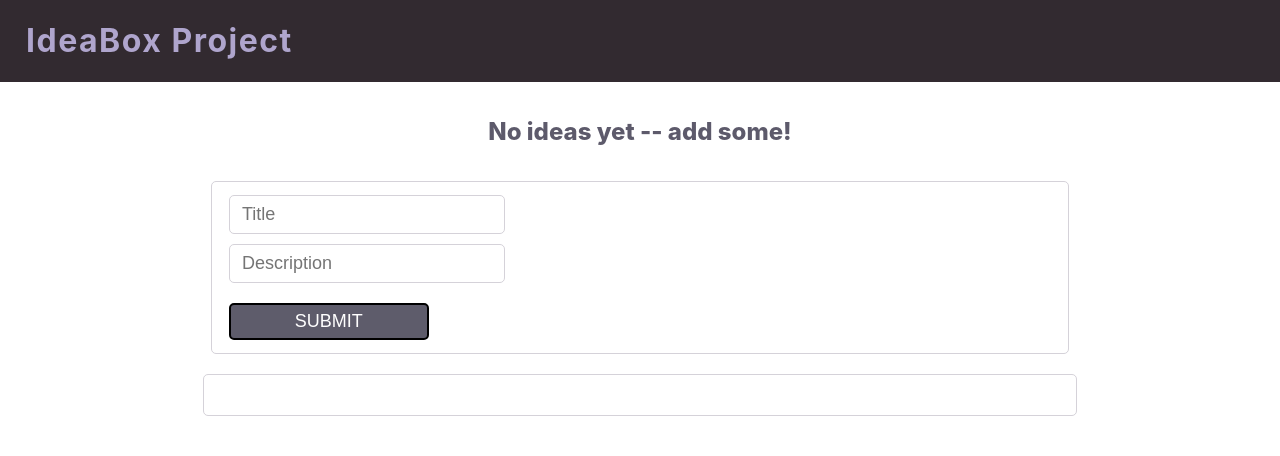
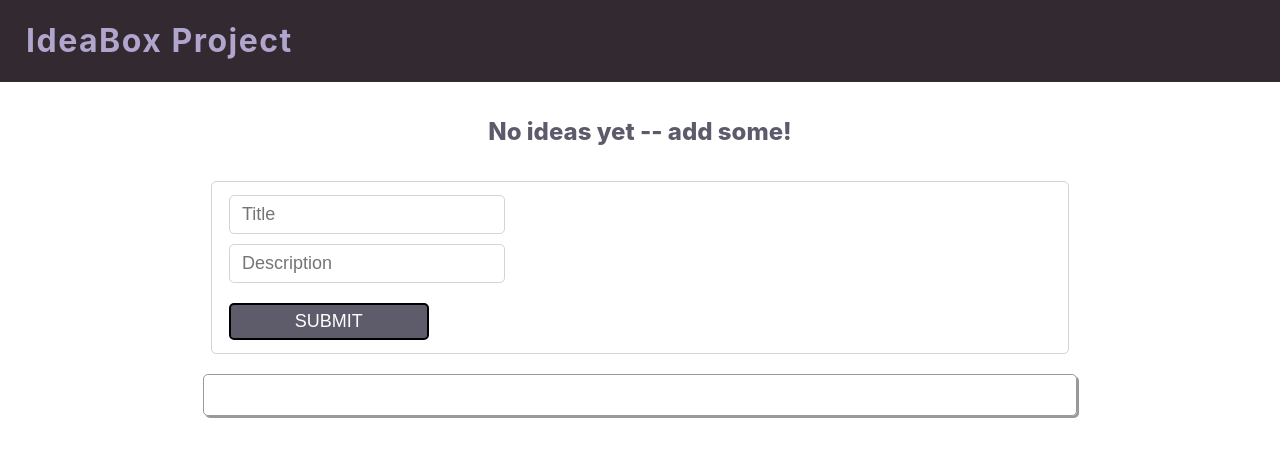
Before and after one commit to Jsalazar99/ideabox-2024, a React (Create React App) app: page / in a window 1280 px wide. In both pictures the pointer is over the element 640 px from the left and 394 px from the top of the page. Shown: the top 456 px of the page. Built offline with nearby package versions, Linux system fonts and the light colour scheme.

Commit message:
adjusting ideas components

```diff
--- a/src/ideas.css
+++ b/src/ideas.css
@@ -5,3 +5,7 @@
     grid-gap: 20px; */
 
   }
+.card:hover {
+  border: 1px solid #999;
+  box-shadow: 2px 2px #999;
+}
--- a/src/ideas.js
+++ b/src/ideas.js
@@ -17,7 +17,7 @@ const Ideas = ({ ideas, deleteIdea }) => {
     })
 
     return (
-      <div className='ideas-container idea-card'>
+      <div className='ideas-container idea-card card'>
         {ideaCards}
       </div>
     )
```
